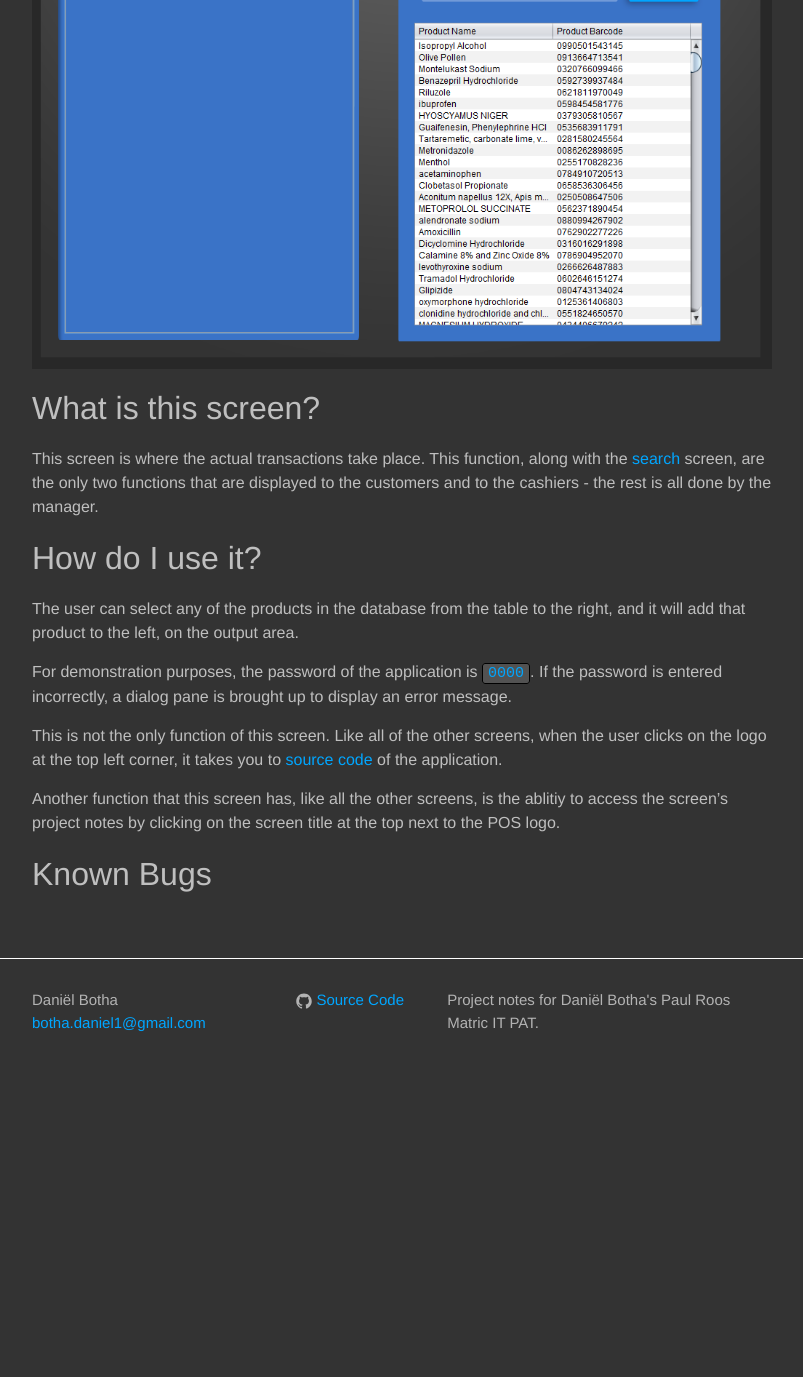
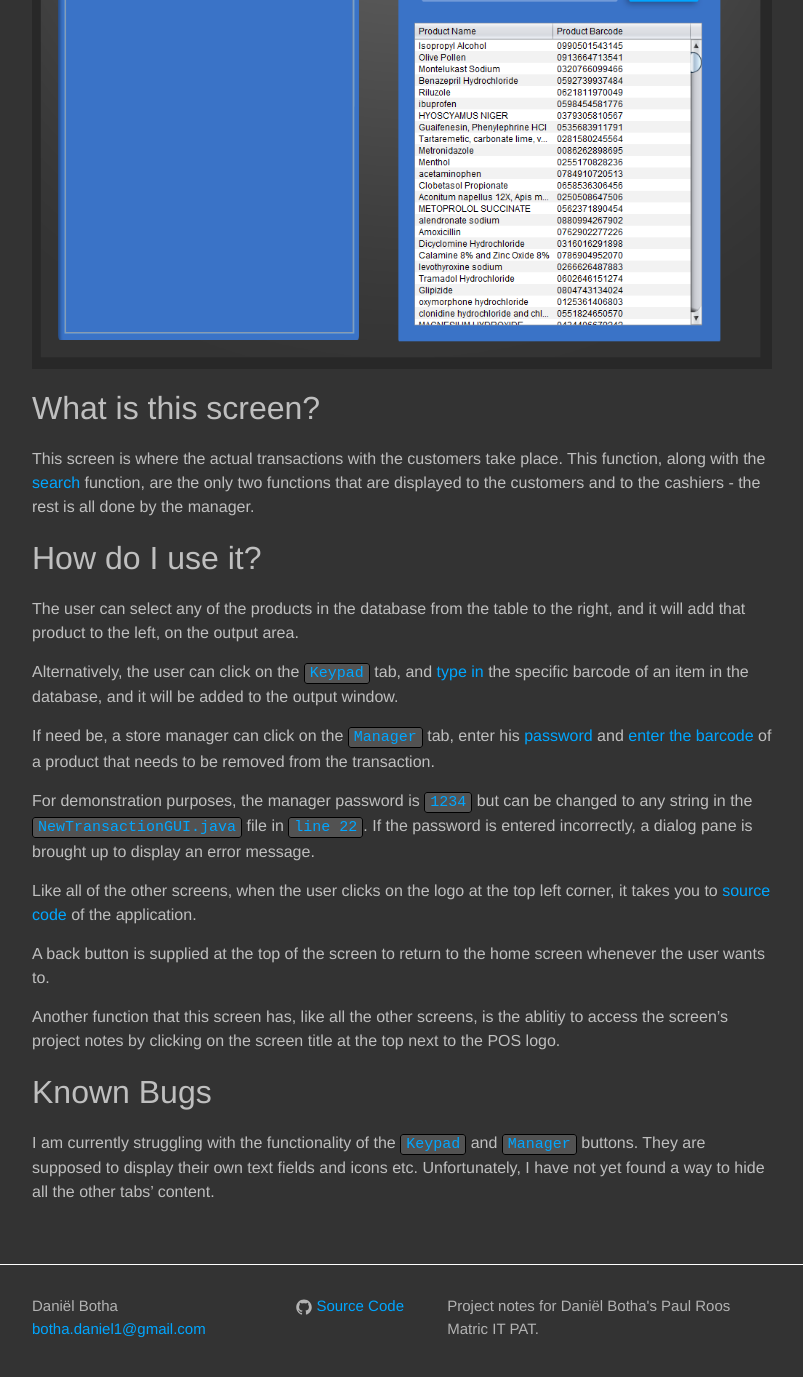
Before and after one commit to PointOfSaleSystem/pointofsalesystem.github.io, a Jekyll site: the page built from screens/3_NewTransaction.md, in a window 1280 px wide and 1400 px high, scrolled down 353 px. Shown: the top 1377 px of the window, without its empty margins (238-1041 px from the left). Built offline with Jekyll 4.4.1, drawn with Linux system fonts in a browser that asks for light colours; before the commit the page ends 1447 px from its top, so only the background shows below that.

Commit message:
Newtransaction

```diff
--- a/screens/3_NewTransaction.md
+++ b/screens/3_NewTransaction.md
@@ -6,15 +6,22 @@ permalink: /newtransaction/
 ![New Transaction](/assets/NewTransaction.png)
 
 ##What is this screen?
-This screen is where the actual transactions take place. This function, along with the [search](/search/) screen, are the only two functions that are displayed to the customers and to the cashiers - the rest is all done by the manager.
+This screen is where the actual transactions with the customers take place. This function, along with the [search](/search/) function, are the only two functions that are displayed to the customers and to the cashiers - the rest is all done by the manager.
 
 ##How do I use it?
 The user can select any of the products in the database from the table to the right, and it will add that product to the left, on the output area.
 
-For demonstration purposes, the password of the application is `0000`. If the password is entered incorrectly, a dialog pane is brought up to display an error message.
+Alternatively, the user can click on the `Keypad` tab, and [type in](/assets/NewTransactionGUI_Keypad.png) the specific barcode of an item in the database, and it will be added to the output window.
 
-This is not the only function of this screen. Like all of the other screens, when the user clicks on the logo at the top left corner, it takes you to [source code](https://github.com/iggnoreza/PointOfSaleSystem) of the application.
+If need be, a store manager can click on the `Manager` tab, enter his [password](/assets/ManagerPassword.png) and [enter the barcode](/assets/NewTransactionGUI_Manager.png) of a product that needs to be removed from the transaction.
+
+For demonstration purposes, the manager password is `1234` but can be changed to any string in the `NewTransactionGUI.java` file in `line 22`. If the password is entered incorrectly, a dialog pane is brought up to display an error message.
+
+Like all of the other screens, when the user clicks on the logo at the top left corner, it takes you to [source code](https://github.com/iggnoreza/PointOfSaleSystem) of the application.
+
+A back button is supplied at the top of the screen to return to the home screen whenever the user wants to.
 
 Another function that this screen has, like all the other screens, is the ablitiy to access the screen's project notes by clicking on the screen title at the top next to the POS logo.
 
 ##Known Bugs
+I am currently struggling with the functionality of the `Keypad` and `Manager` buttons. They are supposed to display their own text fields and icons etc. Unfortunately, I have not yet found a way  to hide all the other tabs' content.
```
Also changed, not shown: about.md (+4 -0 lines), assets/ManagerPassword.PNG (added), 3 other files.
